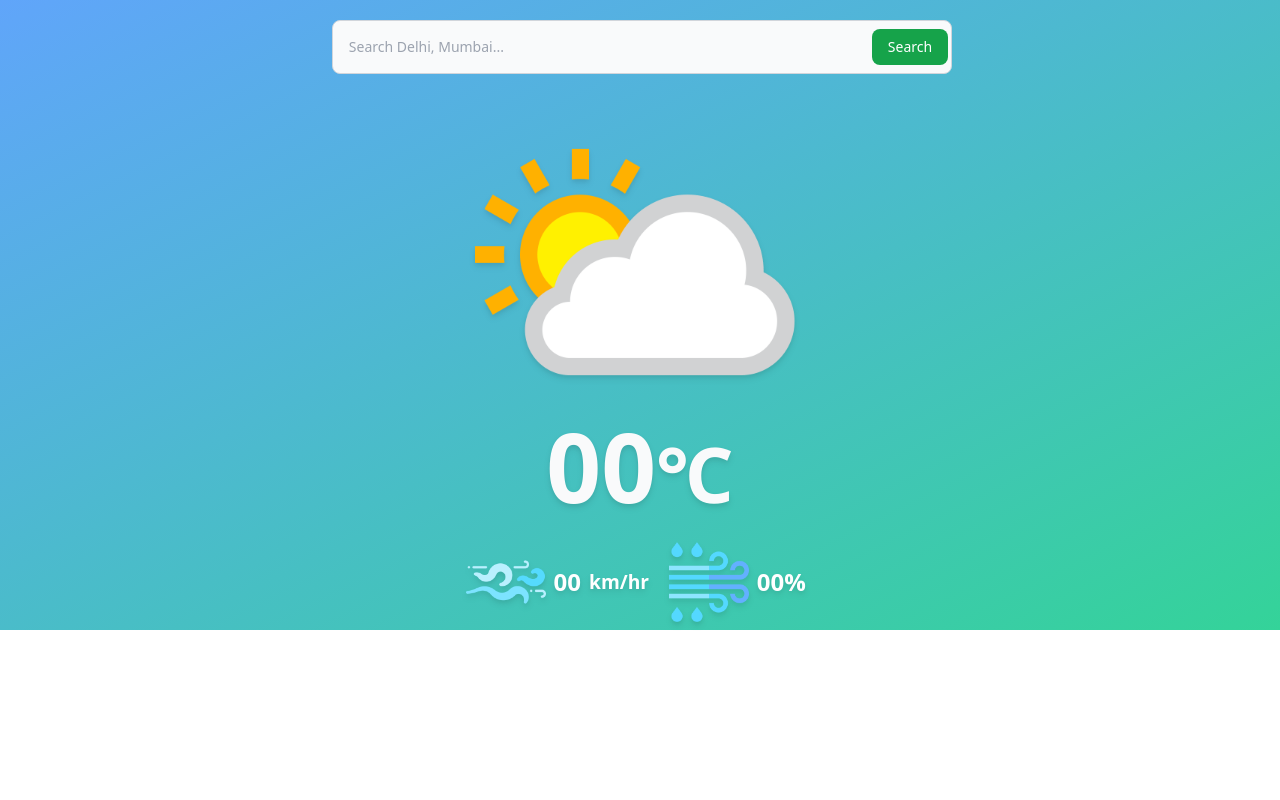
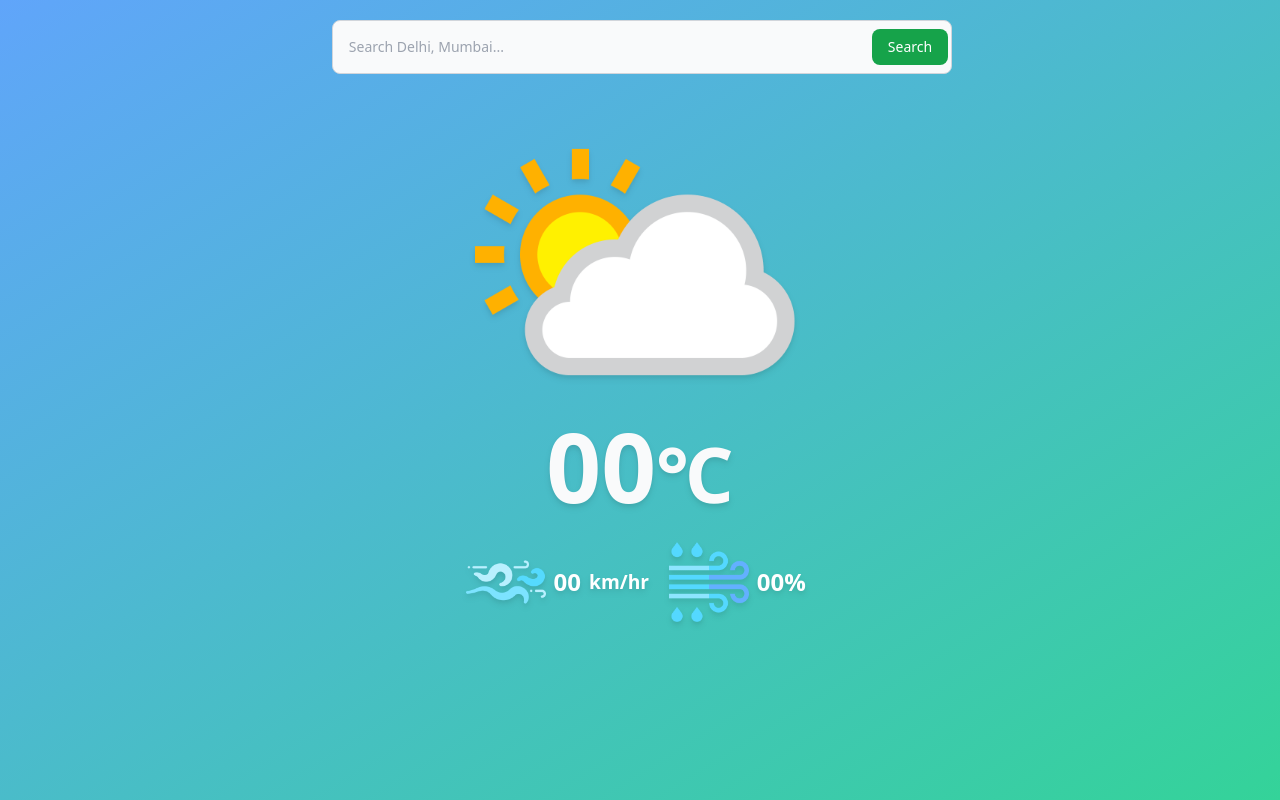
Before and after one commit to Samson2210/WeatherAPP, a website built with Vite: page index.html in a window 1280 px wide. Built offline with nearby package versions, Linux system fonts and the light colour scheme; no server answers.

Commit message:
made the height of the body to 100vh

```diff
--- a/index.html
+++ b/index.html
@@ -9,7 +9,7 @@
   <title>Weather App | Know your Weather</title>
 </head>
 
-<body class="h-full bg-gradient-to-br from-blue-400 to-emerald-400 bg-no-repeat bg-cover">
+<body class="h-screen bg-gradient-to-br from-blue-400 to-emerald-400 bg-no-repeat bg-cover">
   <!-- Search Bar  -->
   <form class="m-auto p-5 " id="search">
     <label for="default-search" class="mb-2 text-sm font-medium text-gray-900 sr-only dark:text-white">Search</label>
```
Also changed, not shown: 1 other file.
